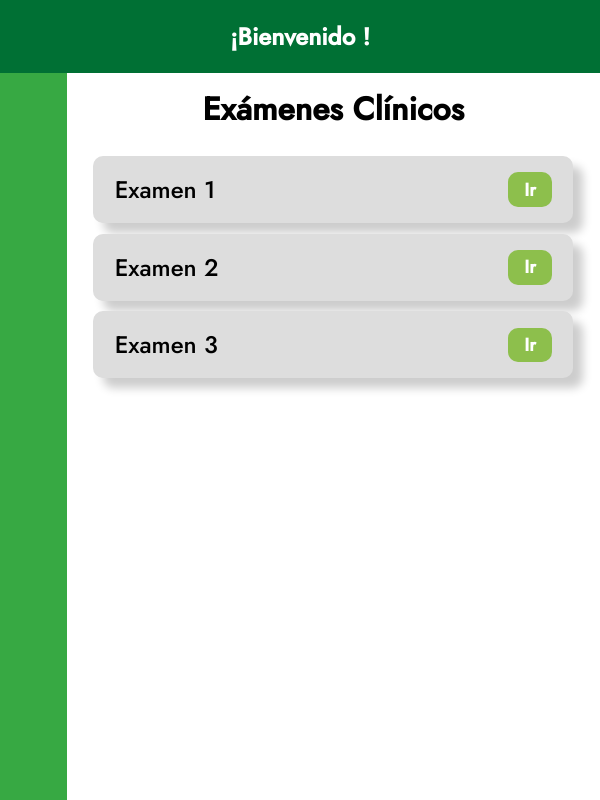
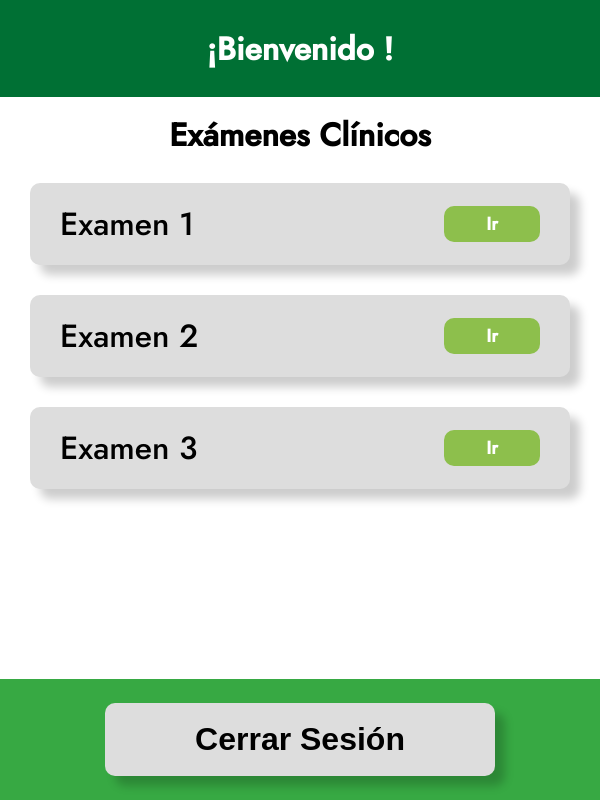
Before and after one commit to AleGV258/PatologiaVeterinaria-Front, a React (Create React App) app: page /home in a window 600 px wide. Built offline with nearby package versions, Linux system fonts and the light colour scheme.

Commit message:
Upd - Responsive, Logout

```diff
--- a/src/App.js
+++ b/src/App.js
@@ -1,16 +1,39 @@
 import logo from './logo.svg';
 import './App.css';
-import { BrowserRouter, Routes, Route } from 'react-router-dom';
+import { useState, useEffect } from 'react';
+import { Routes, Route } from 'react-router-dom';
 
 import Login from './views/Login.js';
 import Register from './views/Register.js';
 import Home from './views/Home.js';
 
 function App() {
+  const [autentificacion, setAutentificacion] = useState(false);
+
+  useEffect(() => {
+    const autentificacionGuardada = localStorage.getItem("autentificacion");
+    if (autentificacionGuardada) {
+        setAutentificacion(autentificacionGuardada);
+    }
+  }, []);
+
+  if(!autentificacion){
+    return (
+      <div className="App">
+        <Routes>
+          <Route index element={<Login />} />
+          <Route path="login" element={<Login />} />
+          <Route path="register" element={<Register />} />
+          <Route path="home" element={<Home />} />
+        </Routes>
+      </div>
+    );
+  }
+
   return (
     <div className="App">
       <Routes>
-        <Route index element={<Login />} />
+        <Route index element={<Home />} />
         <Route path="login" element={<Login />} />
         <Route path="register" element={<Register />} />
         <Route path="home" element={<Home />} />
--- a/src/styles/GlobalStyle.css
+++ b/src/styles/GlobalStyle.css
@@ -252,7 +252,6 @@ input[type="submit"]:active{
     grid-column-gap: 0px;
     grid-row-gap: 0px;
 }
-
 .grid-home-1 {
     grid-area: 1 / 1 / 2 / 6;
     background-color: #007034;
@@ -260,7 +259,13 @@ input[type="submit"]:active{
     justify-content: center;
     align-items: center;
 }
-.grid-home-2 { grid-area: 2 / 1 / 6 / 2; background-color: #37A943; }
+.grid-home-2 {
+    grid-area: 2 / 1 / 6 / 2;
+    background-color: #37A943;
+    display: flex;
+    justify-content: center;
+    align-items: end;
+}
 .grid-home-3 { grid-area: 2 / 2 / 6 / 6; }
 
 .titulo-examen{
@@ -290,6 +295,14 @@ input[type="submit"]:active{
     font-size: x-large;
     border-radius: 10px;
 }
+.examen-card:hover{
+    background-color: #8dbf4c;
+    color: #fff;
+    cursor: pointer;
+}
+.examen-card:active{
+    background-color: #000;
+}
 .examen-button{
     width: 10%;
     background-color: #8DBF4C;
@@ -302,10 +315,40 @@ input[type="submit"]:active{
     text-align: center;
     border-radius: 10px;
 }
+.examen-button:hover{
+    background-color: #007034;
+    color: #fff;
+    cursor: pointer;
+}
+.examen-button:active{
+    background-color: #DDDDDD;
+    color: #000;
+}
+.logout-button{
+    background-color: #DDDDDD;
+    color: #000;
+    box-shadow: 10px 10px 10px rgba(0.0, 0.0, 0.0, 0.2);
+    border-radius: 10px;
+    border: none;
+    outline: none;
+    font-size: medium;
+    font-weight: 600;
+    padding: 6% 20%;
+    margin: 15% 0;
+}
+.logout-button:hover{
+    background-color: #8dbf4c;
+    color: #fff;
+    cursor: pointer;
+}
+.logout-button:active{
+    background-color: #000;
+}
 
 /* Media Queries */
 /* Extra small devices (phones, 600px and down) */
 @media only screen and (max-width: 600px) {
+    /* Login y Register */
     .cuadrado-chico{ display: none; }
     .cuadrado-mediano{ display: none; }
     .cuadrado-grande{ display: none; }
@@ -322,18 +365,46 @@ input[type="submit"]:active{
     input{ font-size: medium; padding: 2vh 3%; }
     input[type="submit"]{ padding: 2vh 25%; }
     .form-titulo{ font-size: 200%; }
+
+    /* Home */
+    .grid-home {
+        grid-template-columns: repeat(5, 1fr);
+        grid-template-rows: 0.5fr repeat(3, 1fr) 0.4fr;
+    }
+    .grid-home-1 { grid-area: 1 / 1 / 2 / 6; }
+    .grid-home-2 { grid-area: 5 / 1 / 6 / 6; }
+    .grid-home-3 { grid-area: 2 / 1 / 5 / 6; }
+    .examen-card{
+        width: 80%;
+        padding: 3% 5%;
+        margin: 0 5% 5% 5%;
+    }
+    .examen-button{ width: 20%; }
+    .logout-button{
+        font-size: medium;
+        padding: 3% 15%;
+        margin: 5% 0;
+    }
+    .break-point{ display: none; }
 }
 @media only screen and (max-width: 380px) {
+    /* Login y Register */
     .form-login{ margin: 17vh 10%; }
     .form-register{ margin: 8vh 10%; }
     label, a{ font-size: medium; }
     input{ font-size: x-small; padding: 2vh 3%; }
     input[type="submit"]{ padding: 2vh 25%; }
     .form-titulo{ font-size: 150%; }
+
+    /* Home */
+    .examen-card{ font-size: large; }
+    .logout-button{ font-size: large; }
+    .titulo-usuario{ font-size: large; }
 }
 
 /* Medium devices (landscape tablets, 768px and up) */
 @media only screen and (min-width: 600px) and (max-width: 1000px) {
+    /* Login y Register */
     .cuadrado-chico{ display: none; }
     .cuadrado-mediano{ display: none; }
     .cuadrado-grande{ display: none; }
@@ -344,6 +415,29 @@ input[type="submit"]:active{
     input{ font-size: x-large; padding: 2vh 3%; }
     input[type="submit"]{ padding: 2vh 23%; }
     .form-titulo{ font-size: 380%; }
+
+    /* Home */
+    .grid-home {
+        grid-template-columns: repeat(5, 1fr);
+        grid-template-rows: 0.5fr repeat(3, 1fr) 0.4fr;
+    }
+    .grid-home-1 { grid-area: 1 / 1 / 2 / 6; }
+    .grid-home-2 { grid-area: 5 / 1 / 6 / 6; }
+    .grid-home-3 { grid-area: 2 / 1 / 5 / 6; }
+    .examen-card{
+        width: 80%;
+        padding: 3% 5%;
+        margin: 0 5% 5% 5%;
+        font-size: xx-large;
+    }
+    .examen-button{ width: 20%; }
+    .logout-button{
+        font-size: xx-large;
+        padding: 3% 15%;
+        margin: 4% 0;
+    }
+    .break-point{ display: none; }
+    .titulo-usuario{ font-size: xx-large; }
 }
 @media only screen and (min-width: 800px) and (max-width: 1000px) {
     .form-login{ margin: 17vh 15%; }
@@ -365,8 +459,14 @@ input[type="submit"]:active{
     .form-register{ margin: 6.5vh 12%; }
 }
 @media only screen and (min-width: 1600px){
+    /* Login y Register */
     .form-login{ margin: 17vh 12%; }
     .form-register{ margin: 8vh 12%; }
+
+    /* Home */
+    .examen-card{ font-size: xx-large; }
+    .logout-button{ font-size: x-large; }
+    .titulo-usuario{ font-size: x-large; }
 }
 @media only screen and (min-width: 1700px){
     .form-login{ margin: 18vh 12%; }
--- a/src/views/Home.js
+++ b/src/views/Home.js
@@ -15,20 +15,30 @@ function Home() {
     const [usuario, setUsuario] = useState(localStorage.getItem("usuario"));
     const navigate = useNavigate();
 
+    const logoutUser = () =>{
+        localStorage.clear();
+        navigate("/login");
+    }
+
     return (
         <div className="grid-home">
             <div className="grid-home-1">
                 <label className="titulo-usuario">¡Bienvenido {usuario}!</label>
             </div>
-            <div className="grid-home-2"></div>
+            <div className="grid-home-2">
+                <button onClick={logoutUser} className="logout-button">Cerrar <br className="break-point"></br>Sesión</button>
+            </div>
             <div className="grid-home-3">
                 <label className="titulo-examen">Exámenes Clínicos</label>
+
                 <Link to="#" className="examen-card">Examen 1
                     <Link to="#" className="examen-button">Ir</Link>
                 </Link>
+
                 <Link to="#" className="examen-card">Examen 2
                     <Link to="#" className="examen-button">Ir</Link>
                 </Link>
+
                 <Link to="#" className="examen-card">Examen 3
                     <Link to="#" className="examen-button">Ir</Link>
                 </Link>
--- a/src/views/Login.js
+++ b/src/views/Login.js
@@ -87,10 +87,10 @@ function Login() {
                     <label className="form-titulo">¡Bienvenida/o!</label><br></br>
 
                     <label for="correo_electronico" className="form-label">Correo Electrónico:</label><br></br>
-                    <input type="email" id="correo_electronico" name="correo_electronico" placeholder="Correo Electrónico" value={correo} onChange={handleCorreoChange} ></input><br></br>
+                    <input type="email" required id="correo_electronico" name="correo_electronico" placeholder="Correo Electrónico" value={correo} onChange={handleCorreoChange} ></input><br></br>
 
                     <label for="contrasena" className="form-label">Contraseña:</label><br></br>
-                    <input type="password" id="contrasena" name="contrasena" placeholder="Contraseña" value={contrasena} onChange={handleContrasenaChange} ></input><br></br>
+                    <input type="password" required id="contrasena" name="contrasena" placeholder="Contraseña" value={contrasena} onChange={handleContrasenaChange} ></input><br></br>
 
                     <Link to="/register" className="form-link">
                         <a>No tienes cuenta, ¡Registrate!</a><br></br>
```
